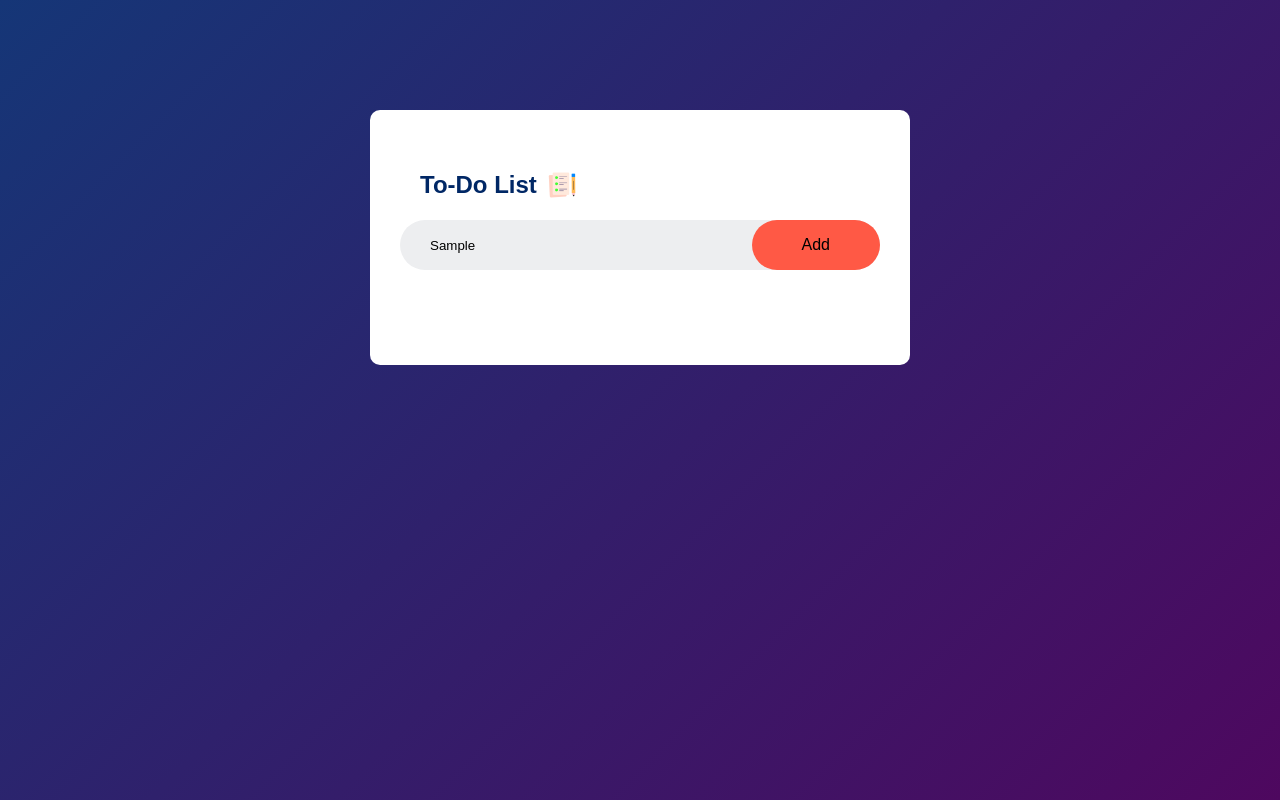
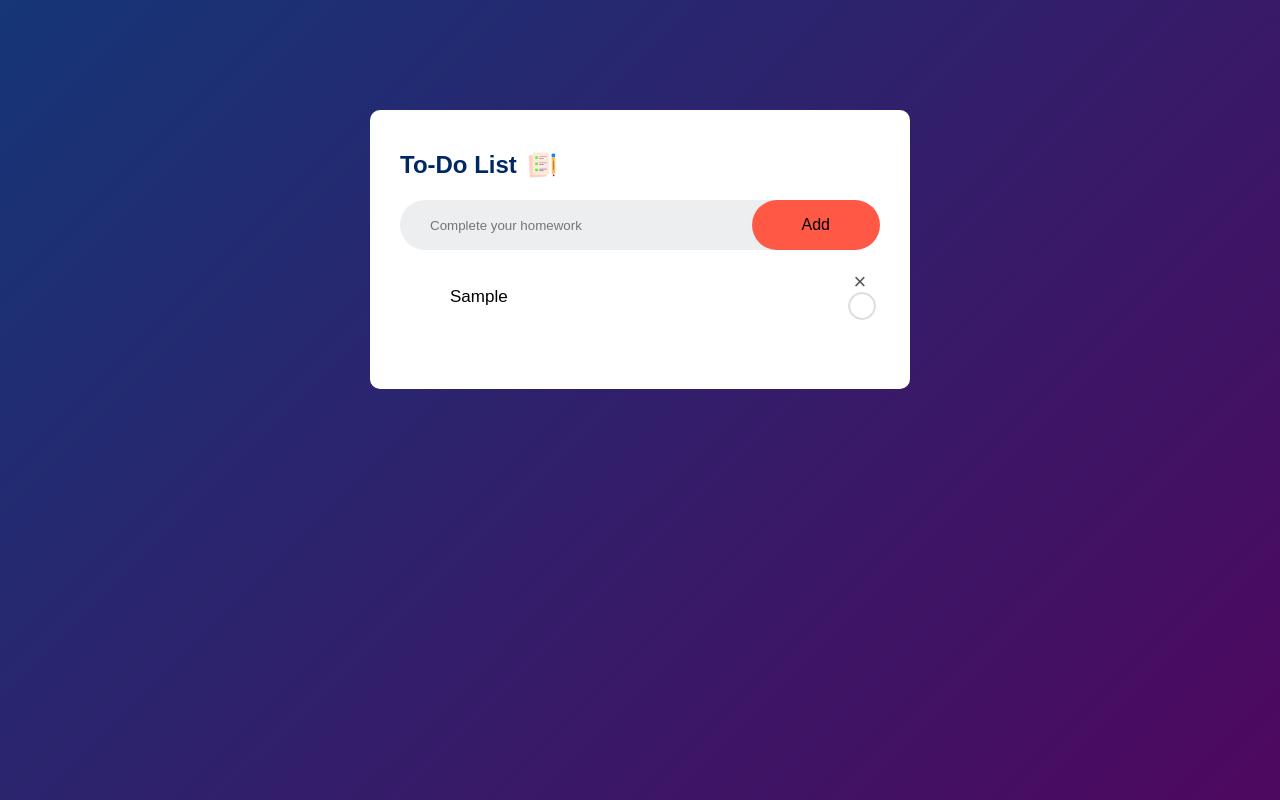
Before and after one commit to PacemakerX/to-do-List, a plain HTML site: page index.html in a window 1280 px wide. Both pictures are taken after typing "Sample" into the empty fields and a click on the button "Add". Drawn offline with Linux system fonts and the light colour scheme.

Commit message:
Completes mini project

```diff
--- a/index.html
+++ b/index.html
@@ -6,6 +6,7 @@
     <title>My TO-DO LIST</title>
 
     <link rel="stylesheet" href="./style.css">
+    <script src="./script.js" async></script>
 </head>
 <body>
     <div class="container">
@@ -14,7 +15,7 @@
 
             <div class="row">
                 <input type="text" id="input-box" placeholder="Complete your homework">
-                <button> Add</button>
+                <button onclick="addTask()"> Add</button>
             </div>
             <ul id="list-container">
                 <!-- <li class="checked">Task1</li> -->
--- /dev/null
+++ b/script.js
@@ -0,0 +1,39 @@
+const inputBox=document.getElementById("input-box");
+
+const listContainer=document.getElementById("list-container");
+
+function addTask(){
+    if(inputBox.value==="")
+        alert("You must write something!");
+    else{
+        let li=document.createElement("li");
+        li.innerHTML=inputBox.value;
+        listContainer.appendChild(li);
+        let span =document.createElement("span");
+        span.innerHTML="\u00d7";
+        li.appendChild(span);
+        saveData();
+    }
+    inputBox.value="";
+}
+
+listContainer.addEventListener("click",function(e){
+    if(e.target.tagName === "LI "){
+        e.target.classList.toggle("checked");
+        saveData();
+    }
+    else if(e.target.tagName === "SPAN"){
+        e.target.parentElement.remove();
+        saveData();
+    }
+},false);
+
+function saveData(){
+    localStorage.setItem("data",listContainer.innerHTML)
+}
+
+function showTask(){
+    listContainer.innerHTML= localStorage.getItem("data");
+}
+
+showTask();
--- a/style.css
+++ b/style.css
@@ -24,7 +24,7 @@
   color: #002765;
   display: flex;
   align-items: center;
-  margin: 20px;
+  margin-bottom: 20px;
 }
 
 .todo-app h2 img {
@@ -49,6 +49,8 @@ input {
   padding: 10px;
   font-weight: 14px;
   background: transparent;
+  padding:10px;
+  font-weight: 14px;
 }
 
 button {
@@ -57,8 +59,8 @@ button {
   padding: 16px 50px;
   background: #ff5945;
   font-size: 16px;
+  cursor: pointer;
   border-radius: 40px;
-  cursor: pointer;
 }
 
 ul li {
@@ -84,7 +86,7 @@ ul li ::before{
 
 }
 
-ul li.checked{
+ ul li.checked{
     color:#555;
     text-decoration:line-through;
 }
@@ -93,3 +95,20 @@ ul li.checked::before{
 
     background-image:url(./images/checked.png);
 }
+
+ul li span{
+    position: absolute;
+    right:0;
+    top:5px;
+    width:40px;
+    height:40px;
+    font-size:22px;
+    color:#555;
+    line-height:4px;
+    text-align:center;
+    border-radius: 50%;
+}
+
+ul li span:hover{
+        background:#edeef0;
+}
```
